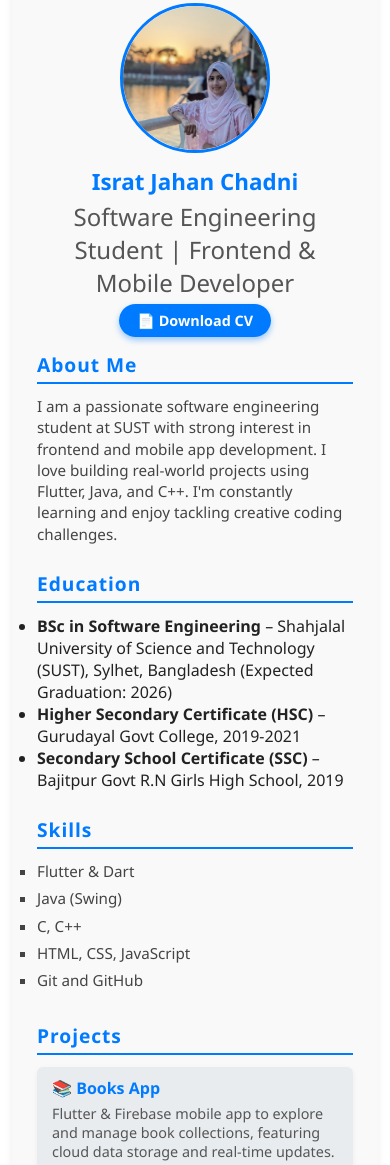
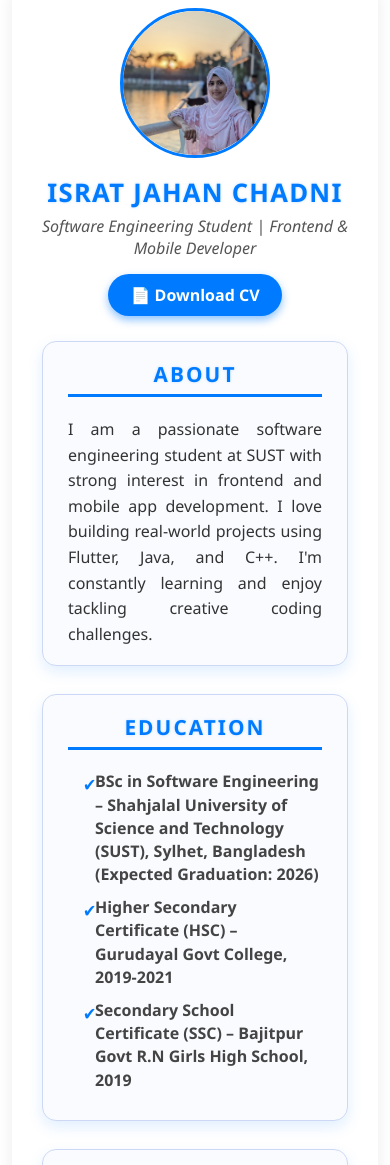
Before and after one commit to ichadni/CV, a plain HTML site: page index.html in a window 390 px wide. Shown: the part 32-1197 px from the top of the page. Drawn offline with Linux system fonts and the light colour scheme.

Commit message:
updated CV

```diff
--- a/index.html
+++ b/index.html
@@ -4,39 +4,53 @@
   <meta charset="UTF-8" />
   <meta name="viewport" content="width=device-width, initial-scale=1" />
   <title>Israt Jahan Chadni | CV</title>
-  <link rel="stylesheet" href="https://cdnjs.cloudflare.com/ajax/libs/font-awesome/6.4.0/css/all.min.css" />
+  <link
+    rel="stylesheet"
+    href="https://cdnjs.cloudflare.com/ajax/libs/font-awesome/6.5.1/css/all.min.css"
+  />
   <link rel="stylesheet" href="style.css" />
 </head>
 <body>
   <div class="container">
-
     <header>
       <img src="chadni.jpg" alt="Israt Jahan Chadni" class="profile-pic" />
       <h1>Israt Jahan Chadni</h1>
       <h2>Software Engineering Student | Frontend & Mobile Developer</h2>
-      <a href="Israt_Jahan_Chadni_CV.pdf" class="download-btn" download>📄 Download CV</a>
+      <a href="Israt_Jahan_Chadni_CV.pdf" class="download-btn" download
+        >📄 Download CV</a
+      >
     </header>
 
-    <section id="about">
-      <h2>About Me</h2>
+    <section id="about" class="section-content">
+      <h2>About</h2>
       <p>
-        I am a passionate software engineering student at SUST with strong interest in frontend and mobile app development.
-        I love building real-world projects using Flutter, Java, and C++.
-        I'm constantly learning and enjoy tackling creative coding challenges.
+        I am a passionate software engineering student at SUST with strong
+        interest in frontend and mobile app development. I love building
+        real-world projects using Flutter, Java, and C++. I'm constantly
+        learning and enjoy tackling creative coding challenges.
       </p>
     </section>
 
-    <!-- Added Education Section -->
-    <section id="education">
+    <section id="education" class="section-content">
       <h2>Education</h2>
       <ul>
-        <li><strong>BSc in Software Engineering</strong> – Shahjalal University of Science and Technology (SUST), Sylhet, Bangladesh (Expected Graduation: 2026)</li>
-        <li><strong>Higher Secondary Certificate (HSC)</strong> – Gurudayal Govt College, 2019-2021</li>
-        <li><strong>Secondary School Certificate (SSC)</strong> – Bajitpur Govt R.N Girls High School, 2019</li>
+        <li>
+          <strong>BSc in Software Engineering</strong> – Shahjalal University
+          of Science and Technology (SUST), Sylhet, Bangladesh (Expected
+          Graduation: 2026)
+        </li>
+        <li>
+          <strong>Higher Secondary Certificate (HSC)</strong> – Gurudayal Govt
+          College, 2019-2021
+        </li>
+        <li>
+          <strong>Secondary School Certificate (SSC)</strong> – Bajitpur Govt R.N
+          Girls High School, 2019
+        </li>
       </ul>
     </section>
 
-    <section id="skills">
+    <section id="skills" class="section-content">
       <h2>Skills</h2>
       <ul>
         <li>Flutter & Dart</li>
@@ -47,70 +61,91 @@
       </ul>
     </section>
 
-    <section id="projects">
+    <section id="projects" class="section-content">
       <h2>Projects</h2>
 
       <div class="project">
         <h3>📚 Books App</h3>
         <p>
-          Flutter & Firebase mobile app to explore and manage book collections, featuring cloud data storage and real-time updates.
+          Flutter & Firebase mobile app to explore and manage book collections,
+          featuring cloud data storage and real-time updates.
         </p>
       </div>
 
       <div class="project">
         <h3>🧱 Brick Breaker Game</h3>
         <p>
-          Java Swing arcade game with multiple levels, scoring, and keyboard controls.
+          Java Swing arcade game with multiple levels, scoring, and keyboard
+          controls.
         </p>
       </div>
 
       <div class="project">
         <h3>🐍 Snake Game</h3>
         <p>
-          Terminal-based C++ snake game using OOP, featuring walls as barriers and increasing difficulty.
+          Terminal-based C++ snake game using OOP, featuring walls as barriers
+          and increasing difficulty.
         </p>
       </div>
 
       <div class="project">
         <h3>🧾 Calculator App</h3>
         <p>
-          Java Swing calculator supporting basic and advanced functions like exponential and logarithmic calculations.
+          Java Swing calculator supporting basic and advanced functions like
+          exponential and logarithmic calculations.
         </p>
       </div>
 
       <div class="project">
         <h3>📝 To-Do List App</h3>
         <p>
-          Web-based task manager built with HTML, CSS, and JavaScript for a clean user experience.
+          Web-based task manager built with HTML, CSS, and JavaScript for a clean
+          user experience.
         </p>
       </div>
     </section>
 
-    <!-- Contact Section -->
-<section class="contact">
+    <section class="contact section-content" id="contact">
       <h2>Contact Me</h2>
-  <p><i class="fas fa-envelope"></i>
+      <p>
+        <i class="fas fa-envelope"></i>
         <a href="mailto:ichadni113@gmail.com">ichadni113@gmail.com</a>
       </p>
 
-  <p><i class="fab fa-github"></i>
-    <a href="https://github.com/ichadni" target="_blank" rel="noopener noreferrer">github.com/ichadni</a>
+      <p>
+        <i class="fab fa-github"></i>
+        <a href="https://github.com/ichadni" target="_blank" rel="noopener noreferrer"
+          >github.com/ichadni</a
+        >
       </p>
 
-  <p><i class="fab fa-whatsapp"></i>
-    <a href="https://wa.me/8801768065743" target="_blank" rel="noopener noreferrer">+880 1768-065743</a>
+      <p>
+        <i class="fab fa-github"></i>
+        <a
+          href="https://github.com/ichadni/Portfolio_website"
+          target="_blank"
+          rel="noopener noreferrer"
+          >My Portfolio Website</a
+        >
       </p>
 
-  <p><i class="fab fa-facebook"></i>
-    <a href="https://www.facebook.com/israt.jahan.chadni.529269" target="_blank" rel="noopener noreferrer">
-      Israt Jahan Chadni
-    </a>
+      <p>
+        <i class="fab fa-whatsapp"></i>
+        <a href="https://wa.me/8801768065743" target="_blank" rel="noopener noreferrer"
+          >+880 1768-065743</a
+        >
+      </p>
+
+      <p>
+        <i class="fab fa-facebook"></i>
+        <a
+          href="https://www.facebook.com/israt.jahan.chadni.529269"
+          target="_blank"
+          rel="noopener noreferrer"
+          >Israt Jahan Chadni</a
+        >
       </p>
     </section>
-
-<!-- Add this in <head> for Font Awesome icons -->
-<link rel="stylesheet" href="https://cdnjs.cloudflare.com/ajax/libs/font-awesome/6.5.1/css/all.min.css">
-
   </div>
 
   <footer>
--- a/style.css
+++ b/style.css
@@ -1,7 +1,10 @@
 /* Reset */
 * {
-  margin: 0; padding: 0; box-sizing: border-box;
+  margin: 0;
+  padding: 0;
+  box-sizing: border-box;
 }
+
 body {
   font-family: 'Segoe UI', Tahoma, Geneva, Verdana, sans-serif;
   background: #ffffff;
@@ -9,128 +12,225 @@ body {
   padding: 20px 15px;
   max-width: 800px;
   margin: 0 auto;
-}
-.container {
-  background: #f9f9f9;
-  padding: 20px 25px;
-  border-radius: 6px;
-  box-shadow: 0 4px 8px rgba(0,0,0,0.07);
+  animation: fadeIn 1.2s ease-in-out;
+  scroll-behavior: smooth;
+  user-select: none;
 }
 
+/* Container */
+.container {
+  background: #fff;
+  padding: 25px 30px;
+  border-radius: 12px;
+  box-shadow: 0 6px 18px rgba(0, 0, 0, 0.08);
+  animation: slideUp 1s ease-out;
+}
+
+/* Header */
 header {
   text-align: center;
-  margin-bottom: 20px;
+  margin-bottom: 25px;
+  animation: fadeDown 1s ease-out;
 }
+
 .profile-pic {
   width: 150px;
   height: 150px;
   border-radius: 50%;
   border: 3px solid #007bff;
   object-fit: cover;
-  margin-bottom: 8px;
+  margin-bottom: 12px;
+  transition: transform 0.4s ease, box-shadow 0.4s ease;
 }
+.profile-pic:hover {
+  transform: scale(1.1);
+  box-shadow: 0 8px 22px rgba(0, 123, 255, 0.45);
+}
+
 header h1 {
-  font-size: 1.8rem;
+  font-size: 2rem;
   color: #007bff;
-  margin-bottom: 3px;
+  margin-bottom: 5px;
+  letter-spacing: 0.05em;
+  text-transform: uppercase;
+  font-weight: 700;
+  text-shadow: 0 0 3px #007bff44;
 }
+
 header h2 {
   font-weight: 500;
   color: #555;
-  margin-bottom: 10px;
+  margin-bottom: 15px;
+  font-style: italic;
 }
+
 .download-btn {
   background: #007bff;
   color: white;
   text-decoration: none;
-  padding: 7px 18px;
-  border-radius: 20px;
+  padding: 10px 22px;
+  border-radius: 25px;
   font-weight: 600;
-  box-shadow: 0 3px 6px rgba(0,123,255,0.4);
-  transition: background-color 0.3s ease;
-  font-size: 0.9rem;
+  box-shadow: 0 4px 9px rgba(0, 123, 255, 0.45);
+  transition: background-color 0.3s ease, transform 0.3s ease;
+  font-size: 1rem;
+  display: inline-block;
+  user-select: none;
 }
 .download-btn:hover {
   background-color: #0056b3;
+  transform: translateY(-4px);
 }
 
+/* Section Titles */
 section {
-  margin-bottom: 25px;
+  margin-bottom: 28px;
+  animation: fadeIn 1.2s ease forwards;
 }
 section h2 {
-  border-bottom: 2.5px solid #007bff;
-  padding-bottom: 4px;
-  margin-bottom: 12px;
-  font-size: 1.4rem;
+  border-bottom: 3px solid #007bff;
+  padding-bottom: 6px;
+  margin-bottom: 20px;
+  font-size: 1.5rem;
   color: #007bff;
-  letter-spacing: 0.05em;
+  letter-spacing: 0.1em;
+  text-align: center;
+  text-transform: uppercase;
+  font-weight: 700;
+  user-select: none;
+  text-shadow: 0 0 3px #007bff33;
+}
+
+/* Section Content Card Style */
+.section-content {
+  background: #f9fbff;
+  border: 1px solid #cdd9f4;
+  border-radius: 14px;
+  padding: 18px 25px;
+  box-shadow: 0 6px 15px rgba(0, 123, 255, 0.12);
+  transition: all 0.35s ease;
+}
+.section-content:hover {
+  box-shadow: 0 12px 30px rgba(0, 123, 255, 0.25);
+  transform: translateY(-5px);
 }
 
 /* About */
 #about p {
-  font-size: 0.95rem;
-  max-width: 720px;
-  margin: 0 auto;
-  color: #444;
-  line-height: 1.4;
+  font-size: 1rem;
+  color: #333;
+  line-height: 1.6;
+  text-align: justify;
+  user-select: text;
 }
 
-/* Skills */
+/* Education List */
+#education ul {
+  list-style-type: none;
+  color: #444;
+  font-weight: 600;
+  font-size: 1rem;
+  line-height: 1.45;
+  padding-left: 15px;
+}
+#education ul li {
+  margin-bottom: 10px;
+  position: relative;
+  padding-left: 12px;
+}
+#education ul li::before {
+  content: '✔';
+  color: #007bff;
+  position: absolute;
+  left: 0;
+  font-weight: 700;
+  font-size: 1.1rem;
+  top: 2px;
+}
+
+/* Skills - Badge Style */
 #skills ul {
-  list-style-type: square;
-  max-width: 700px;
-  margin: 0 auto;
-  color: #444;
-  font-size: 0.95rem;
-  line-height: 1.4;
-  columns: 2; /* two columns */
-  column-gap: 30px;
+  list-style: none;
+  padding: 0;
+  display: flex;
+  flex-wrap: wrap;
+  justify-content: center;
+  gap: 14px;
 }
 #skills ul li {
-  margin-bottom: 6px;
+  background: #ffffff;
+  border: 2px solid #007bff;
+  border-radius: 25px;
+  padding: 10px 18px;
+  font-size: 1rem;
+  color: #007bff;
+  font-weight: 600;
+  cursor: default;
+  box-shadow: 0 6px 14px rgba(0, 123, 255, 0.15);
+  user-select: none;
+  transition: all 0.3s ease;
+}
+#skills ul li:hover {
+  background: #007bff;
+  color: #fff;
+  box-shadow: 0 10px 25px rgba(0, 123, 255, 0.4);
+  transform: translateY(-3px);
 }
 
-/* Projects */
+/* Projects Cards */
 #projects .project {
-  background: #e9ecef;
-  padding: 10px 15px;
-  margin-bottom: 12px;
-  border-radius: 6px;
-  box-shadow: 0 2px 6px rgba(0,0,0,0.05);
-  transition: box-shadow 0.3s ease;
+  background: #fff;
+  border: 2px solid #007bff33;
+  padding: 18px 20px;
+  border-radius: 14px;
+  margin-bottom: 16px;
+  box-shadow: 0 5px 14px rgba(0, 123, 255, 0.1);
+  transition: all 0.35s ease;
+  cursor: default;
+  user-select: none;
 }
 #projects .project:hover {
-  box-shadow: 0 6px 14px rgba(0,0,0,0.1);
+  box-shadow: 0 12px 36px rgba(0, 123, 255, 0.25);
+  transform: translateY(-6px);
+  border-color: #007bff88;
 }
 #projects .project h3 {
-  margin-bottom: 6px;
+  margin-bottom: 8px;
   font-weight: 700;
   color: #007bff;
   font-size: 1.1rem;
+  user-select: none;
 }
 #projects .project p {
-  font-size: 0.9rem;
-  color: #555;
-  line-height: 1.3;
-  max-height: 3.9em; /* limit height for multiline truncation */
-  overflow: hidden;
-  text-overflow: ellipsis;
+  font-size: 0.95rem;
+  color: #444;
+  line-height: 1.5;
+  user-select: text;
 }
 
 /* Contact */
-#contact p {
-  font-size: 0.95rem;
-  color: #444;
-  margin-bottom: 8px;
+.contact {
   text-align: center;
 }
-#contact a {
+.contact p {
+  font-size: 1rem;
+  color: #333;
+  margin-bottom: 12px;
+  user-select: text;
+}
+.contact a {
   color: #007bff;
   text-decoration: none;
   font-weight: 600;
+  transition: color 0.3s ease;
 }
-#contact a:hover {
+.contact a:hover {
+  color: #0056b3;
   text-decoration: underline;
+}
+.contact i {
+  margin-right: 8px;
+  color: #007bff;
 }
 
 /* Footer */
@@ -138,9 +238,42 @@ footer {
   text-align: center;
   font-size: 0.85rem;
   color: #777;
-  margin-top: 25px;
-  padding-top: 10px;
+  margin-top: 35px;
+  padding-top: 12px;
   border-top: 1px solid #ddd;
+  user-select: none;
+}
+
+/* Animations */
+@keyframes fadeIn {
+  0% {
+    opacity: 0;
+    transform: translateY(10px);
+  }
+  100% {
+    opacity: 1;
+    transform: translateY(0);
+  }
+}
+@keyframes slideUp {
+  0% {
+    opacity: 0;
+    transform: translateY(25px);
+  }
+  100% {
+    opacity: 1;
+    transform: translateY(0);
+  }
+}
+@keyframes fadeDown {
+  0% {
+    opacity: 0;
+    transform: translateY(-25px);
+  }
+  100% {
+    opacity: 1;
+    transform: translateY(0);
+  }
 }
 
 /* Responsive */
@@ -149,15 +282,23 @@ footer {
     padding: 15px 12px;
   }
   header h1 {
-    font-size: 1.4rem;
+    font-size: 1.6rem;
+  }
+  header h2 {
+    font-size: 1rem;
   }
   section h2 {
-    font-size: 1.2rem;
+    font-size: 1.3rem;
   }
   #projects .project h3 {
     font-size: 1rem;
   }
   #skills ul {
-    columns: 1;
+    flex-direction: column;
+    align-items: center;
+  }
+  #skills ul li {
+    font-size: 0.95rem;
+    padding: 8px 14px;
   }
 }
```
Lines whose indentation alone changed are shown as unchanged.
